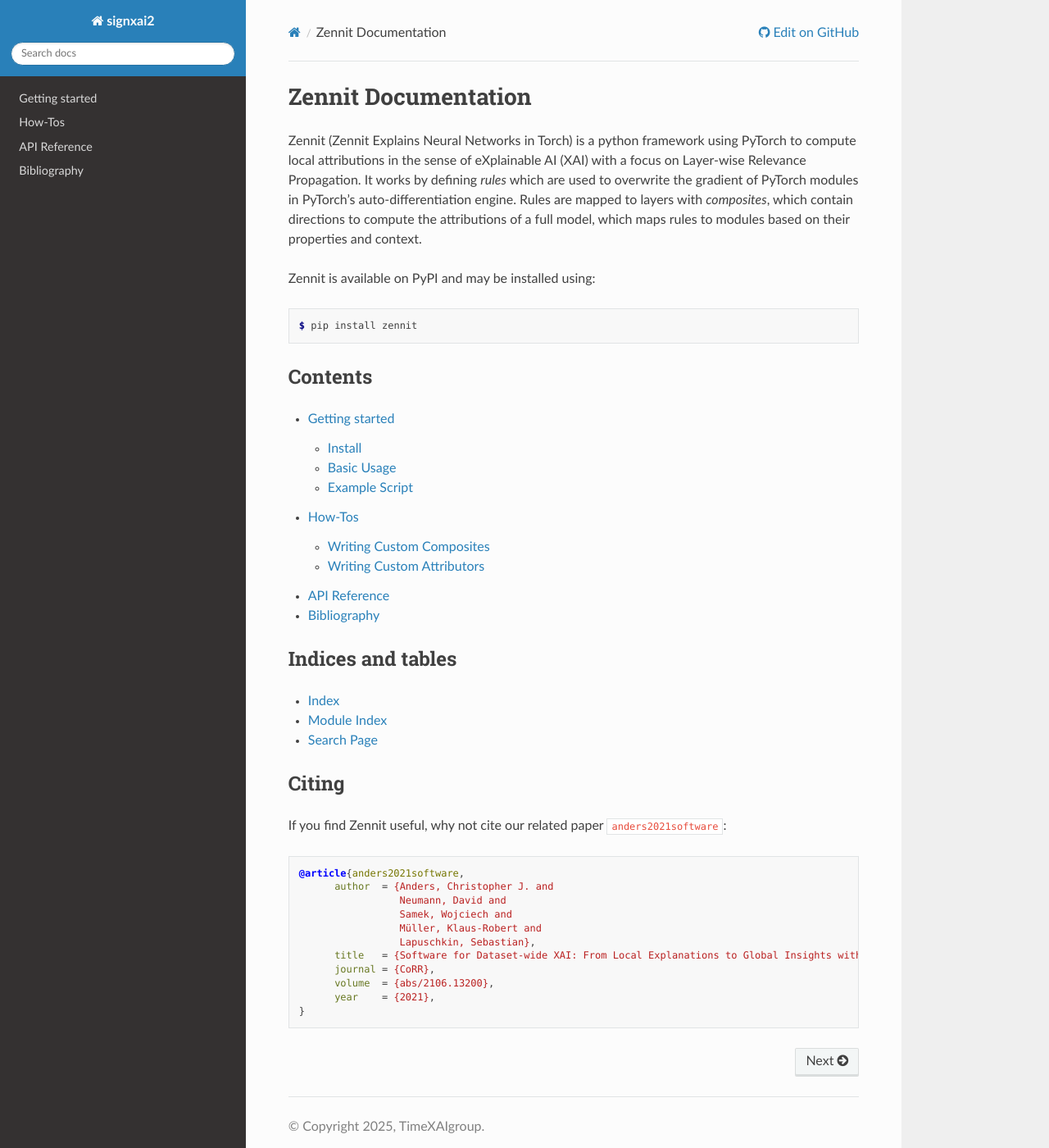
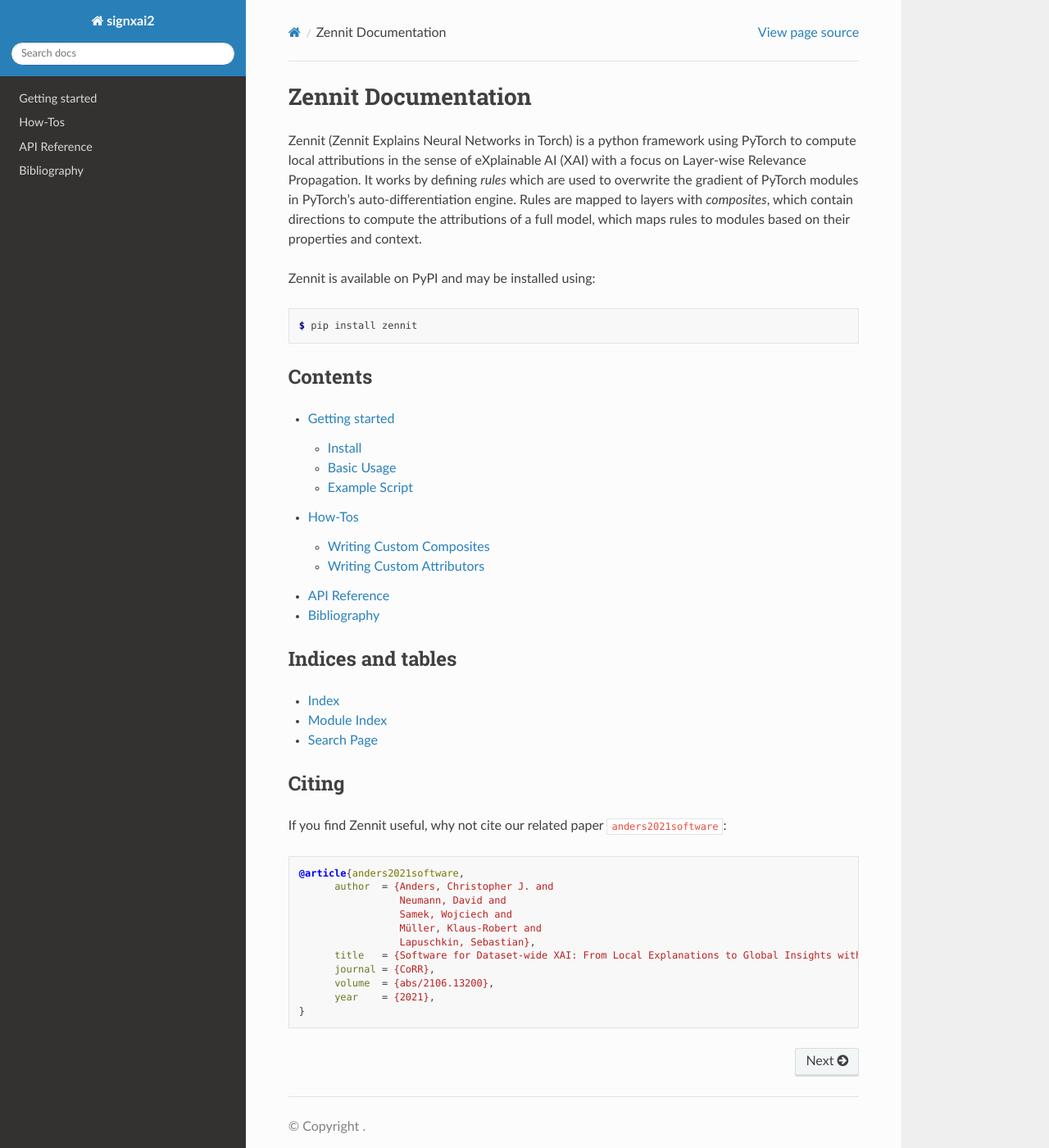
Before and after one commit to TimeXAIgroup/signxai2, a Sphinx documentation site: the page built from docs/source/index.rst, in a window 1280 px wide and 1400 px high. Shown: the whole window at 82% size. Built offline with Sphinx 7.4.7 and the Read the Docs theme 3.1.0, drawn with Linux system fonts in a browser that asks for light colours; pages that are not in the unit, such as notebooks, are missing from menus; cross-references to code outside the pages are shown as plain code; the version number is read from the project's files by our own code; some of the changed lines change nothing that is shown.

Commit message:
2025-12-10_14:47:54

```diff
--- a/docs/source/conf.py
+++ b/docs/source/conf.py
@@ -1,216 +1,20 @@
-# Configuration file for the Sphinx documentation builder.
-
+# docs/conf.py
 import os
 import sys
-from subprocess import run, CalledProcessError
-import inspect
 
-from pybtex.style.formatting.plain import Style as PlainStyle
-from pybtex.style.labels import BaseLabelStyle
-from pybtex.plugin import register_plugin
-
-
-# --- Ensure our package is importable for autodoc --------------------------------
-# conf.py is in docs/, so ".." is the repo root
+# Add project root to sys.path so autodoc can import signxai2
 sys.path.insert(0, os.path.abspath(".."))
-
-
-# --- Custom BibTeX style ---------------------------------------------------------
-
-class AuthorYearLabelStyle(BaseLabelStyle):
-    def format_labels(self, sorted_entries):
-        for entry in sorted_entries:
-            yield f'[{entry.persons["author"][0].last_names[0]} et al., {entry.fields["year"]}]'
-
-
-class AuthorYearStyle(PlainStyle):
-    default_label_style = AuthorYearLabelStyle
-
-
-register_plugin("pybtex.style.formatting", "author_year_style", AuthorYearStyle)
-
-
-# --- Git revision + linkcode URL -------------------------------------------------
-
-def getrev():
-    try:
-        revision = run(
-            ["git", "describe", "--tags", "HEAD"],
-            capture_output=True,
-            check=True,
-            text=True,
-        ).stdout[:-1]
-    except CalledProcessError:
-        # fall back to main, not master
-        revision = "main"
-
-    return revision
-
-
-REVISION = getrev()
-
-# For signxai2 we don't have a "src/" layout, so use repo root directly
-LINKCODE_URL = (
-    "https://github.com/TimeXAIgroup/signxai2/blob/{revision}/{filepath}"
-    "#L{linestart}-L{linestop}"
-).format
-
-
-def linkcode_resolve(domain, info):
-    if domain != "py" or not info["module"]:
-        return None
-
-    modname = info["module"]
-    topmodulename = modname.split(".")[0]
-    fullname = info["fullname"]
-
-    submod = sys.modules.get(modname)
-    if submod is None:
-        return None
-
-    obj = submod
-    for part in fullname.split("."):
-        try:
-            obj = getattr(obj, part)
-        except Exception:
-            return None
-
-    try:
-        module = sys.modules.get(topmodulename)
-        if module is None:
-            return None
-        # module.__file__ is something like /path/to/repo/signxai2/__init__.py
-        # so ".." brings us to the repo root
-        modpath = os.path.abspath(os.path.join(os.path.dirname(module.__file__), ".."))
-        filepath = os.path.relpath(inspect.getsourcefile(obj), modpath)
-        if filepath is None:
-            return None
-    except Exception:
-        return None
-
-    try:
-        source, lineno = inspect.getsourcelines(obj)
-    except OSError:
-        return None
-    else:
-        linestart, linestop = lineno, lineno + len(source) - 1
-
-    return LINKCODE_URL(
-        revision=REVISION,
-        filepath=filepath,
-        linestart=linestart,
-        linestop=linestop,
-    )
-
-
-def config_inited_handler(app, config):
-    os.makedirs(os.path.join(app.srcdir, app.config.generated_path), exist_ok=True)
-
-
-def setup(app):
-    app.add_config_value("REVISION", "main", "env")
-    app.add_config_value("generated_path", "_generated", "env")
-    app.connect("config-inited", config_inited_handler)
-
-
-# --- Project information ---------------------------------------------------------
 
 project = "signxai2"
 author = "TimeXAIgroup"
-copyright = "2025, TimeXAIgroup"
-
-
-# --- General configuration -------------------------------------------------------
 
 extensions = [
     "sphinx.ext.autodoc",
-    "sphinx.ext.autosummary",
-    "sphinx.ext.intersphinx",
-    "sphinx.ext.extlinks",
-    "sphinx.ext.linkcode",
-    "sphinx.ext.mathjax",
     "sphinx.ext.napoleon",
-    "sphinxcontrib.datatemplates",
-    "sphinxcontrib.bibtex",
-    "sphinx_copybutton",
-    "sphinx_rtd_theme",
-    "nbsphinx",
+    "sphinx.ext.viewcode",
 ]
 
 templates_path = ["_templates"]
-html_static_path = ["_static"]
-html_favicon = "_static/favicon.svg"
-
 exclude_patterns = []
 
-# autodoc
-autodoc_class_signature = "separated"
-autodoc_member_order = "bysource"
-autodoc_typehints = "both"
-autodoc_preserve_defaults = True
-
-# --- nbsphinx badges (adjusted to this repo & docs layout) ----------------------
-
-nbsphinx_prolog = r"""
-{% set docname = 'docs/' + env.doc2path(env.docname, base=False) %}
-
-.. raw:: html
-
-    <div class="admonition note">
-      This page was generated from
-      <a class="reference external" href="https://github.com/TimeXAIgroup/signxai2/blob/{{ env.config.REVISION }}/{{ docname|e }}">{{ docname|e }}</a>
-      <br />
-      Interactive online version:
-      <span style="white-space: nowrap;">
-        <a href="https://mybinder.org/v2/gh/TimeXAIgroup/signxai2/{{ env.config.REVISION|e }}?filepath={{ docname|e }}">
-            <img alt="launch binder" src="https://mybinder.org/badge_logo.svg" style="vertical-align:text-bottom">
-        </a>
-      </span>
-      <span style="white-space: nowrap;">
-        <a href="https://colab.research.google.com/github/TimeXAIgroup/signxai2/blob/{{ env.config.REVISION|e }}/{{ docname|e }}">
-            <img alt="Open in Colab" src="https://colab.research.google.com/assets/colab-badge.svg" style="vertical-align:text-bottom">
-        </a>
-      </span>
-    </div>
-"""
-
-# copybutton
-copybutton_prompt_text = r">>> |\.\.\. |\$ |In \[\d*\]: | {2,5}\.\.\.: | {5,8}: "
-copybutton_prompt_is_regexp = True
-copybutton_line_continuation_character = "\\"
-copybutton_here_doc_delimiter = "EOT"
-
-# bibtex
-bibtex_bibfiles = ["bibliography.bib"]
-bibtex_default_style = "author_year_style"
-bibtex_reference_style = "author_year"
-
-# intersphinx
-intersphinx_mapping = {
-    "python": ("https://docs.python.org/3", None),
-    "numpy": ("https://numpy.org/doc/stable", None),
-    "torch": ("https://pytorch.org/docs/stable", None),
-    "torchvision": ("https://pytorch.org/vision/stable", None),
-    "click": ("https://click.palletsprojects.com/en/stable/", None),
-    "Pillow": ("https://pillow.readthedocs.io/en/stable/", None),
-}
-# avoid accidental cross-project ref resolution
-intersphinx_disabled_reftypes = ["*"]
-
-# extlinks
-extlinks = {
-    "repo": (
-        f"https://github.com/TimeXAIgroup/signxai2/blob/{REVISION}/%s",
-        "%s",
-    ),
-}
-
-# HTML options
 html_theme = "sphinx_rtd_theme"
-html_context = {
-    "display_github": True,
-    "github_user": "TimeXAIgroup",
-    "github_repo": "signxai2",
-    # path inside the repo where docs live
-    "github_version": f"{REVISION}/docs/",
-}
```
Also changed, not shown: 1 other file.
